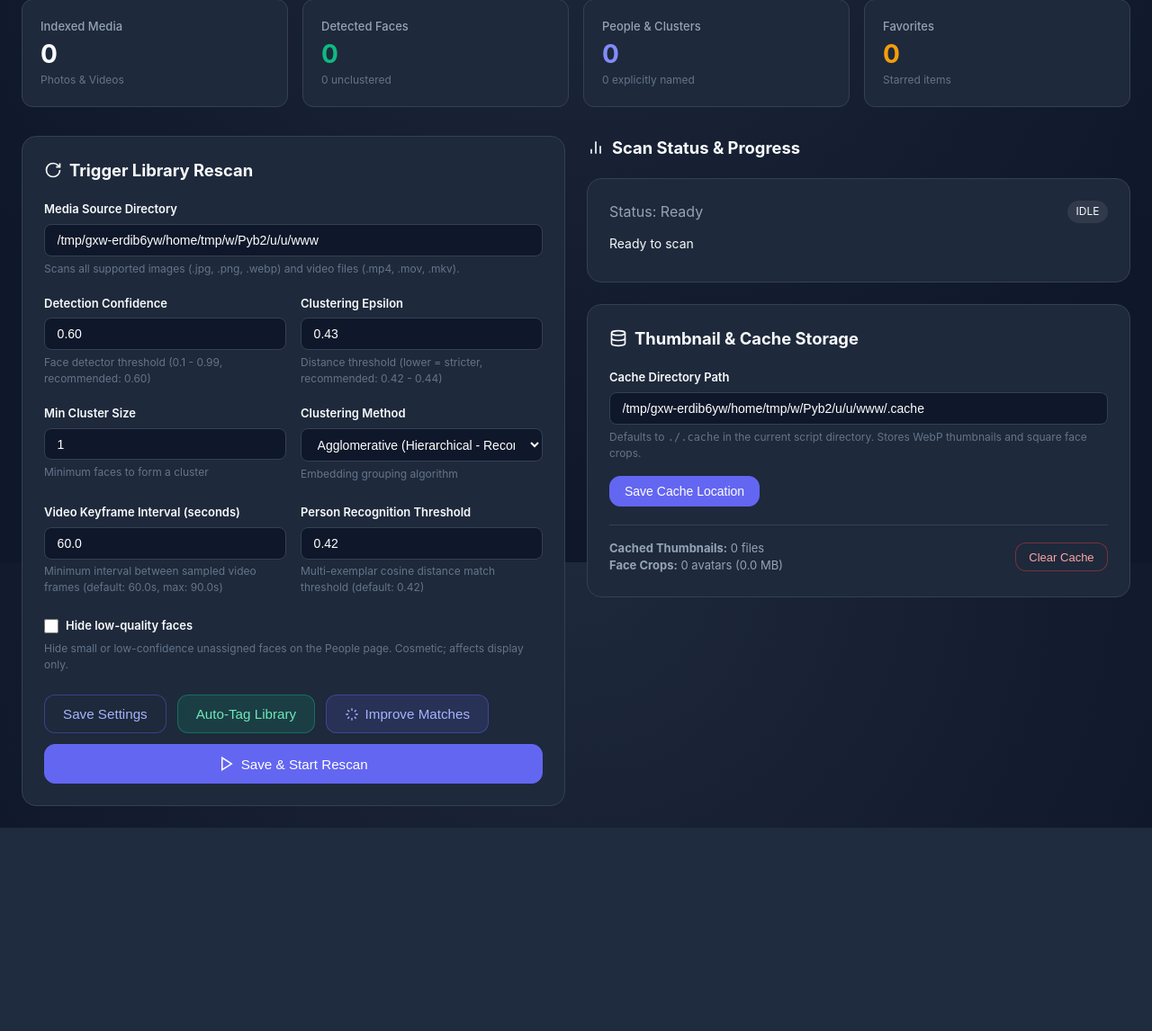
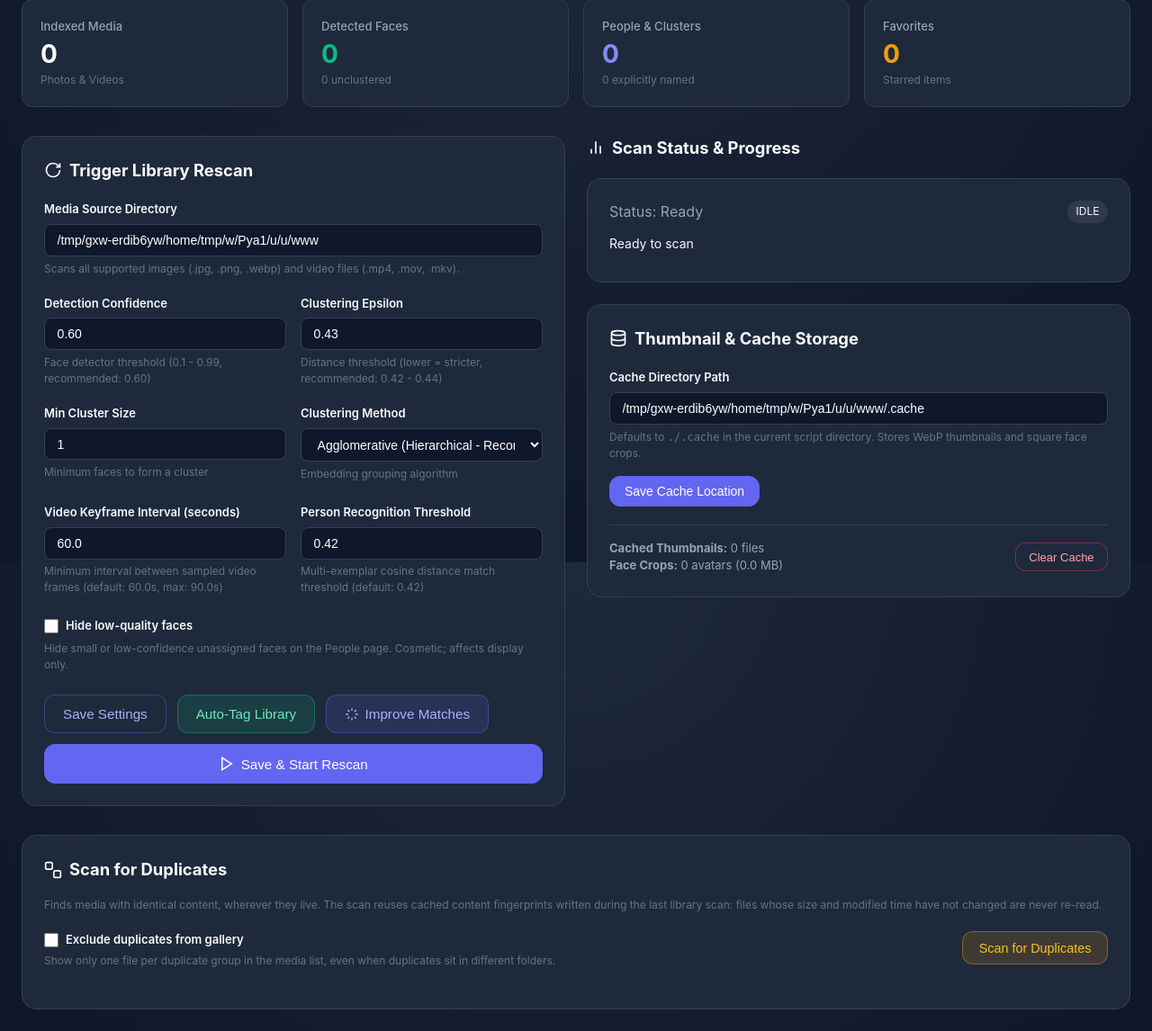
Before and after one commit to RussellJapheth/kimera, a FastAPI app: page /settings in a window 1280 px wide. Shown: the part 175-1321 px from the top of the page at 90% size. Before the commit the page ends 1095 px from the top, so only its background shows below. Run offline with FastAPI, Linux system fonts and the light colour scheme; data that the repository does not hold is empty; parts of the project's set-up code (start-up, migrations or seed data) failed here and were passed over.

Commit message:
feat: add exclude duplicate media setting and fix tag picker 422

```diff
--- a/app/server.py
+++ b/app/server.py
@@ -21,6 +21,7 @@ from pydantic import BaseModel
 from app.cache import ThumbnailCache
 from app.db import Database
 from app.recognition import MultiExemplarMatcher
+from app.scanner import compute_quick_hash, scan_media_paths
 
 APP_DIR = Path(__file__).resolve().parent
 TEMPLATES_DIR = APP_DIR / "templates"
@@ -223,6 +224,7 @@ def create_app(db_path: str = "face_clusters.db", cache_dir: Optional[str] = Non
         page: int = Query(1, ge=1),
         infinite: int = Query(0),
     ):
+        exclude_duplicates = db.get_setting("exclude_duplicates") == "1"
         data = db.get_images(
             filter_type=filter,
             person_id=person_id,
@@ -234,6 +236,7 @@ def create_app(db_path: str = "face_clusters.db", cache_dir: Optional[str] = Non
             page=page,
             limit=48,
             tag_id=tag_id,
+            exclude_duplicates=exclude_duplicates,
         )
         active_tab = "favorites" if filter == "favorites" else "photos"
         all_tags = db.get_all_tags()
@@ -314,12 +317,14 @@ def create_app(db_path: str = "face_clusters.db", cache_dir: Optional[str] = Non
         cur_folder = folders_data["current_folder"]
 
         # Load images directly in current folder (or under it)
+        exclude_duplicates = db.get_setting("exclude_duplicates") == "1"
         images_data = db.get_images(
             folder_path=cur_folder,
             sort_by=sort_by,
             sort_order=sort_order,
             page=page,
             limit=48,
+            exclude_duplicates=exclude_duplicates,
         )
 
         if request.headers.get("HX-Request") and infinite == 1:
@@ -383,6 +388,7 @@ def create_app(db_path: str = "face_clusters.db", cache_dir: Optional[str] = Non
         if not person:
             raise HTTPException(status_code=404, detail="Person not found")
 
+        exclude_duplicates = db.get_setting("exclude_duplicates") == "1"
         data = db.get_images(
             filter_type="person",
             person_id=person_id,
@@ -390,6 +396,7 @@ def create_app(db_path: str = "face_clusters.db", cache_dir: Optional[str] = Non
             sort_order=sort_order,
             page=page,
             limit=48,
+            exclude_duplicates=exclude_duplicates,
         )
 
         if request.headers.get("HX-Request") and infinite == 1:
@@ -493,6 +500,118 @@ def create_app(db_path: str = "face_clusters.db", cache_dir: Optional[str] = Non
                 ✓ Cache cleared! {cache_stats['thumbnail_count']} thumbnails, {cache_stats['total_size_mb']} MB remaining.
             </div>
         """)
+
+    @app.post("/api/settings/exclude-duplicates", response_class=HTMLResponse)
+    async def set_exclude_duplicates(request: Request, exclude_duplicates: str = Form("")):
+        enabled = str(exclude_duplicates).lower() in ("1", "true", "on", "yes")
+        db.set_setting("exclude_duplicates", "1" if enabled else "")
+        checked = "checked" if enabled else ""
+        return HTMLResponse(f"""
+        <div id="exclude-duplicates-control">
+          <div class="alert alert-success" style="background: rgba(16, 185, 129, 0.15); border: 1px solid #10b981; color: #6ee7b7; padding: 0.5rem 0.85rem; border-radius: 8px; margin-bottom: 0.85rem; font-size: 0.8125rem;">
+            ✓ Exclude duplicates {"enabled" if enabled else "disabled"}. Open the gallery to apply.
+          </div>
+          <form hx-post="/api/settings/exclude-duplicates" hx-target="#exclude-duplicates-control" hx-swap="outerHTML">
+            <label class="form-label" style="display: flex; align-items: center; gap: 0.5rem; cursor: pointer;">
+              <input type="checkbox" name="exclude_duplicates" value="1" onchange="this.form.requestSubmit()" {checked} style="width: 16px; height: 16px;">
+              Exclude duplicates from gallery
+            </label>
+            <span class="form-help">Show only one file per duplicate group in the media list, even when duplicates sit in different folders.</span>
+          </form>
+        </div>
+        """)
+
+    @app.post("/api/duplicates/scan", response_class=HTMLResponse)
+    async def scan_duplicates_endpoint(request: Request):
+        # 1. Collect indexed records, refreshing fingerprints only when size/mtime changed
+        entries: List[Dict[str, Any]] = []
+        recomputed = 0
+        for rec in db.get_hash_records():
+            p = Path(rec["file_path"])
+            if not p.is_file():
+                continue
+            try:
+                st = p.stat()
+            except OSError:
+                continue
+            cached = rec.get("content_hash") or ""
+            if cached and int(rec.get("file_size") or 0) == st.st_size and abs(float(rec.get("mtime") or 0.0) - st.st_mtime) < 0.001:
+                h = cached
+            else:
+                h = compute_quick_hash(p)
+                db.update_image_meta(int(rec["id"]), file_size=st.st_size, mtime=st.st_mtime, content_hash=h)
+                recomputed += 1
+            entries.append({
+                "id": int(rec["id"]),
+                "file_path": rec["file_path"],
+                "filename": p.name,
+                "file_size": st.st_size,
+                "content_hash": h,
+            })
+
+        # 2. Walk the filesystem for media files that are not yet indexed
+        existing_paths = {e["file_path"] for e in entries}
+        new_found = 0
+        input_dir = db.get_setting("input_dir") or (str(Path("pictures").resolve()) if Path("pictures").exists() else str(Path.cwd()))
+        if Path(input_dir).exists():
+            for p in scan_media_paths(input_dir):
+                rp = str(p.resolve())
+                if rp in existing_paths:
+                    continue
+                try:
+                    st = p.stat()
+                except OSError:
+                    continue
+                entries.append({
+                    "id": None,
+                    "file_path": rp,
+                    "filename": p.name,
+                    "file_size": st.st_size,
+                    "content_hash": compute_quick_hash(p),
+                })
+                new_found += 1
+
+        # 3. Group by content fingerprint
+        by_hash: Dict[str, List[Dict[str, Any]]] = {}
+        for e in entries:
+            if e["content_hash"]:
+                by_hash.setdefault(e["content_hash"], []).append(e)
+
+        raw_groups = [g for g in by_hash.values() if len(g) >= 2]
+        raw_groups.sort(key=lambda g: (-len(g), g[0]["file_path"].lower()))
+
+        groups = []
+        total_duplicates = 0
+        for g in raw_groups:
+            g_sorted = sorted(g, key=lambda e: (e["id"] is None, e["id"] or 0))
+            keep, dups = g_sorted[0], g_sorted[1:]
+            total_duplicates += len(dups)
+            for item in g_sorted:
+                item["has_image_id"] = item["id"] is not None
+            groups.append({
+                "content_hash": g[0]["content_hash"],
+                "size": len(g),
+                "keep": keep,
+                "duplicates": dups,
+            })
+
+        results = {
+            "total_files": len(entries),
+            "total_indexed": len([e for e in entries if e["id"] is not None]),
+            "total_groups": len(groups),
+            "total_duplicates": total_duplicates,
+            "new_found": new_found,
+            "groups": groups,
+        }
+        return templates.TemplateResponse(
+            request=request,
+            name="partials/duplicates_results.html",
+            context={
+                "duplicates": results,
+                "recomputed": recomputed,
+                "exclude_duplicates": db.get_setting("exclude_duplicates") == "1",
+            },
+        )
 
     @app.post("/api/scan/trigger", response_class=HTMLResponse)
     async def trigger_scan(
@@ -640,6 +759,7 @@ def create_app(db_path: str = "face_clusters.db", cache_dir: Optional[str] = Non
             sort_by=sort_by,
             sort_order=sort_order,
             tag_id=tag_id,
+            exclude_duplicates=db.get_setting("exclude_duplicates") == "1",
         )
 
         return templates.TemplateResponse(
@@ -764,14 +884,18 @@ def create_app(db_path: str = "face_clusters.db", cache_dir: Optional[str] = Non
                 "all_tags": all_tags,
                 "img_tags": img_tags,
                 "modal_ctx": {
-                    "filter_type": filter_type,
-                    "search": search,
-                    "person_id": person_id,
-                    "cluster_id": cluster_id,
-                    "folder_path": folder_path,
-                    "sort_by": sort_by,
-                    "sort_order": sort_order,
-                    "ctx_tag_id": ctx_tag_id,
+                    k: v
+                    for k, v in {
+                        "filter_type": filter_type,
+                        "search": search,
+                        "person_id": person_id,
+                        "cluster_id": cluster_id,
+                        "folder_path": folder_path,
+                        "sort_by": sort_by,
+                        "sort_order": sort_order,
+                        "ctx_tag_id": ctx_tag_id,
+                    }.items()
+                    if v is not None
                 },
             },
         )
--- a/app/templates/settings.html
+++ b/app/templates/settings.html
@@ -279,6 +279,48 @@
       {% endif %}
     </div>
   </div>
+</div>
+
+<!-- Scan for Duplicates Section -->
+<div class="settings-card" style="margin-top: 2rem;" id="duplicates-settings-card">
+  <h2 style="font-size: 1.15rem; font-weight: 700; margin-bottom: 1rem; display: flex; align-items: center; gap: 0.5rem;">
+    <svg width="20" height="20" viewBox="0 0 24 24" fill="none" stroke="currentColor" stroke-width="2">
+      <rect width="9" height="9" x="2" y="2" rx="2" ry="2"/>
+      <rect width="9" height="9" x="13" y="13" rx="2" ry="2"/>
+    </svg>
+    Scan for Duplicates
+  </h2>
+  <p class="form-help" style="margin-bottom: 1.25rem;">
+    Finds media with identical content, wherever they live. The scan reuses cached content fingerprints written during the last library scan: files whose size and modified time have not changed are never re-read.
+  </p>
+
+  <div style="display: flex; align-items: flex-start; gap: 2rem; flex-wrap: wrap;">
+    <div id="exclude-duplicates-control">
+      <form hx-post="/api/settings/exclude-duplicates" hx-target="#exclude-duplicates-control" hx-swap="outerHTML">
+        <label class="form-label" style="display: flex; align-items: center; gap: 0.5rem; cursor: pointer; margin-bottom: 0.25rem;">
+          <input type="checkbox" name="exclude_duplicates" value="1" onchange="this.form.requestSubmit()" {% if settings.get('exclude_duplicates') == '1' %}checked{% endif %} style="width: 16px; height: 16px;">
+          Exclude duplicates from gallery
+        </label>
+        <span class="form-help">Show only one file per duplicate group in the media list, even when duplicates sit in different folders.</span>
+      </form>
+    </div>
+
+    <div style="margin-left: auto;">
+      <button
+        type="button"
+        class="btn btn-primary"
+        style="padding: 0.6rem 1.1rem; font-size: 0.9rem; background: rgba(245, 158, 11, 0.15); border-color: rgba(245, 158, 11, 0.4); color: #fbbf24;"
+        hx-post="/api/duplicates/scan"
+        hx-target="#duplicates-results"
+        hx-swap="innerHTML"
+        title="Compare content fingerprints of all indexed files"
+      >
+        Scan for Duplicates
+      </button>
+    </div>
+  </div>
+
+  <div id="duplicates-results" style="margin-top: 1.25rem;"></div>
 </div>
 
 <script>
```
Also changed, not shown: app/db.py (+89 -6 lines), app/templates/partials/duplicates_results.html (added, +87 -0 lines), tests/test_db.py (+96 -0 lines), tests/test_gallery.py (+71 -0 lines).
